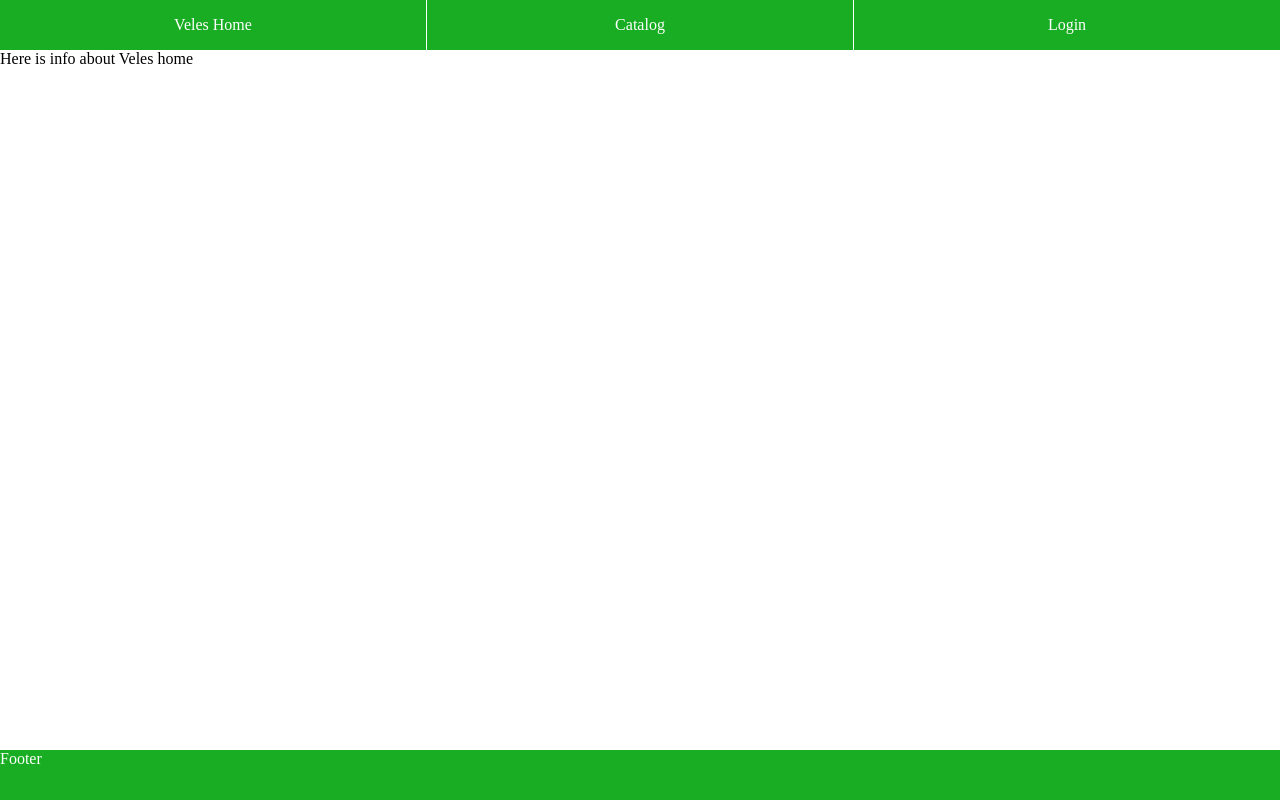
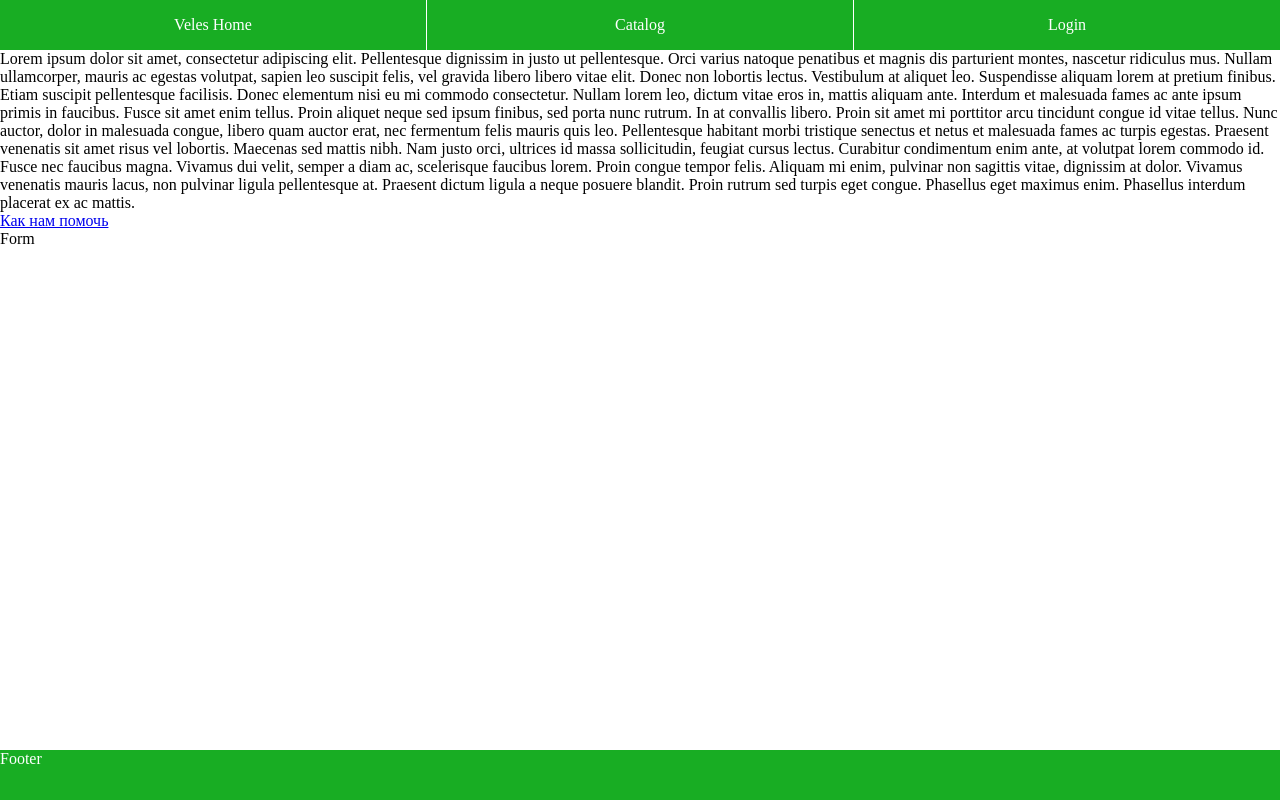
Before and after one commit to Ateina/veles, a React (Create React App) app: page / in a window 1280 px wide. Built offline with nearby package versions, Linux system fonts and the light colour scheme.

Commit message:
update main page with main description, help button and test form

```diff
--- a/src/components/MainPage/MainPage.js
+++ b/src/components/MainPage/MainPage.js
@@ -3,7 +3,21 @@ import React from 'react';
 import './styles.css';
 
 function MainPage() {
-    return <div className="main-page">Here is info about Veles home</div>
+    return (<div className="main-page">
+        <div className="container">
+            <div className="description">
+                Lorem ipsum dolor sit amet, consectetur adipiscing elit. Pellentesque dignissim in justo ut pellentesque. Orci varius natoque penatibus et magnis dis parturient montes, nascetur ridiculus mus. Nullam ullamcorper, mauris ac egestas volutpat, sapien leo suscipit felis, vel gravida libero libero vitae elit. Donec non lobortis lectus. Vestibulum at aliquet leo. Suspendisse aliquam lorem at pretium finibus. Etiam suscipit pellentesque facilisis. Donec elementum nisi eu mi commodo consectetur. Nullam lorem leo, dictum vitae eros in, mattis aliquam ante. Interdum et malesuada fames ac ante ipsum primis in faucibus.
+                Fusce sit amet enim tellus. Proin aliquet neque sed ipsum finibus, sed porta nunc rutrum. In at convallis libero. Proin sit amet mi porttitor arcu tincidunt congue id vitae tellus. Nunc auctor, dolor in malesuada congue, libero quam auctor erat, nec fermentum felis mauris quis leo. Pellentesque habitant morbi tristique senectus et netus et malesuada fames ac turpis egestas. Praesent venenatis sit amet risus vel lobortis. Maecenas sed mattis nibh. Nam justo orci, ultrices id massa sollicitudin, feugiat cursus lectus. Curabitur condimentum enim ante, at volutpat lorem commodo id. Fusce nec faucibus magna.
+                Vivamus dui velit, semper a diam ac, scelerisque faucibus lorem. Proin congue tempor felis. Aliquam mi enim, pulvinar non sagittis vitae, dignissim at dolor. Vivamus venenatis mauris lacus, non pulvinar ligula pellentesque at. Praesent dictum ligula a neque posuere blandit. Proin rutrum sed turpis eget congue. Phasellus eget maximus enim. Phasellus interdum placerat ex ac mattis.
+            </div>
+            <div className="button link-to-help">
+                <a href="https://vk.com/topic-149708458_35779829">Как нам помочь</a>
+            </div>
+            <div className="feedback form">
+                Form
+            </div>
+        </div>
+    </div>)
 }
 
 export default MainPage;
--- a/src/components/PetList/PetList.js
+++ b/src/components/PetList/PetList.js
@@ -1,5 +1,7 @@
 import React from 'react';
+import { Route } from "react-router-dom";
 
+import MainPage from '../MainPage/MainPage';
 import PetCard from '../PetCard/PetCard';
 import './styles.css';
 
@@ -13,6 +15,7 @@ function PetList(props) {
                     pet={props.pets[key]}
                 />
             ))}
+            <Route path="/catalog/:petId" component={MainPage} />
         </div>
     );
 }
```
